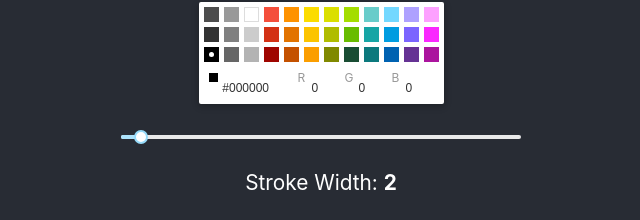
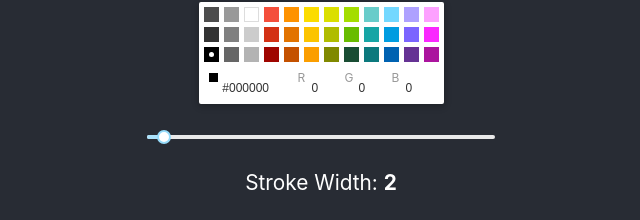
Before and after one commit to octalmage/bbdraw, a React (Create React App) app: page / in a window 1280 px wide. Shown: the part 546-766 px from the top of the page, without its empty margins (319-959 px from the left). Built offline with nearby package versions, Linux system fonts and the light colour scheme.

Commit message:
Add a padding.

```diff
--- a/src/App.css
+++ b/src/App.css
@@ -36,6 +36,8 @@
   margin-right: auto;
   margin-top: 1em;
   margin-bottom: 1em;
+  padding: 0 1em;
+  box-sizing: border-box;
 }
 
 @keyframes App-logo-spin {
```
